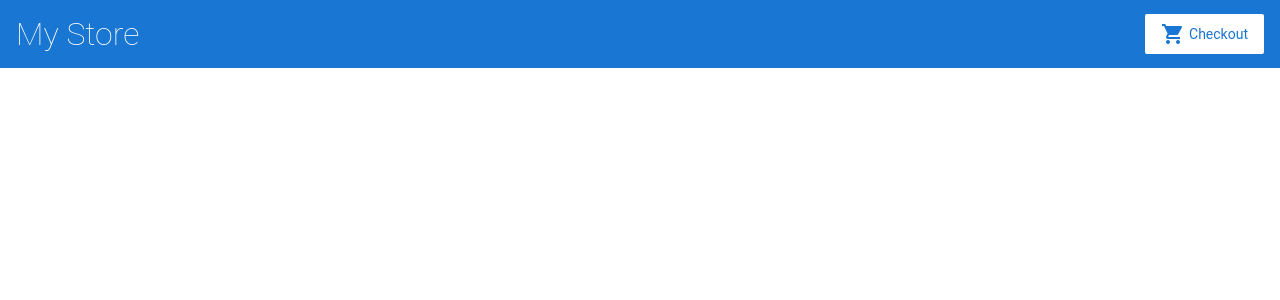
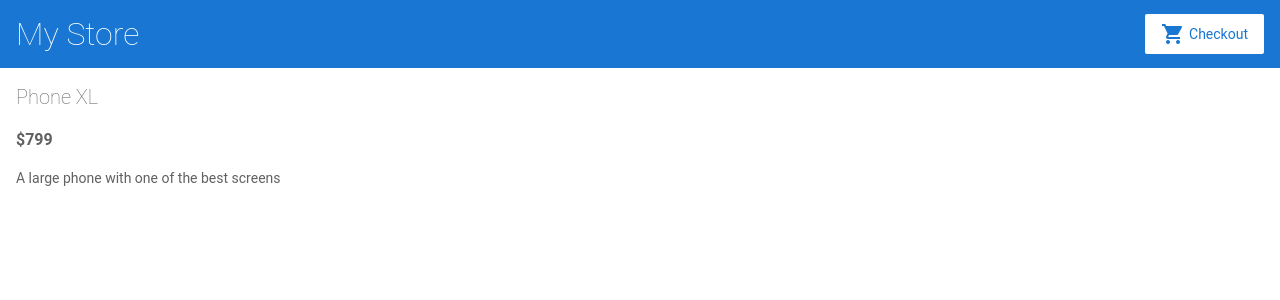
Before and after one commit to vladandrei51/learning-angular, an Angular app: page /products/0 in a window 1280 px wide. Before the commit this address led to /. Shown: the top 300 px of the page. Built offline with nearby package versions, Linux system fonts and the light colour scheme.

Commit message:
added routing for product information

```diff
--- a/src/app/app.module.ts
+++ b/src/app/app.module.ts
@@ -7,6 +7,7 @@
 import { TopBarComponent } from './top-bar/top-bar.component';
 import { ProductListComponent } from './product-list/product-list.component';
 import { ProductAlertsComponent } from './product-alerts/product-alerts.component';
+import { ProductDetailsComponent} from './product-details/product-details.component';
 
 @NgModule({
   imports: [
@@ -14,13 +15,16 @@
     ReactiveFormsModule,
     RouterModule.forRoot([
       { path: '', component: ProductListComponent },
+      { path: 'products/:productId', component: ProductDetailsComponent }
+
     ])
   ],
   declarations: [
     AppComponent,
     TopBarComponent,
     ProductListComponent,
-    ProductAlertsComponent
+    ProductAlertsComponent,
+    ProductDetailsComponent
   ],
   bootstrap: [ AppComponent ]
 })
--- /dev/null
+++ b/src/app/product-details/product-details.component.html
@@ -0,0 +1,5 @@
+<div *ngIf="product">
+  <h2>{{product.name}}</h2>
+  <h4> ${{product.price}} </h4>
+  <p> {{product.description}} </p>
+</div>
--- /dev/null
+++ b/src/app/product-details/product-details.component.ts
@@ -0,0 +1,23 @@
+import { Component, OnInit } from '@angular/core';
+import { ActivatedRoute } from '@angular/router';
+import { products } from '../products';
+
+@Component({
+  selector: 'app-product-details',
+  templateUrl: './product-details.component.html',
+  styleUrls: ['./product-details.component.css']
+})
+export class ProductDetailsComponent implements OnInit {
+
+  product;
+
+  constructor(private route: ActivatedRoute) { }
+
+  ngOnInit() {
+    this.route.paramMap.subscribe(params =>
+    {
+      this.product = products[params.get('productId')];
+    });
+  }
+
+}
--- a/src/app/product-list/product-list.component.html
+++ b/src/app/product-list/product-list.component.html
@@ -1,8 +1,9 @@
 <h2>Products</h2>
 
-<div *ngFor="let prod of products">
+<div *ngFor="let prod of products; index as id">
 	<h3>
-		<a [title]="prod.name + ' details'">{{prod.name}}
+		<a [title]="prod.name + ' details'"
+        [routerLink]="['/products',id]">{{prod.name}}
 		</a>
 	</h3>
 
```
Also changed, not shown: src/app/product-details/product-details.component.css (added).
